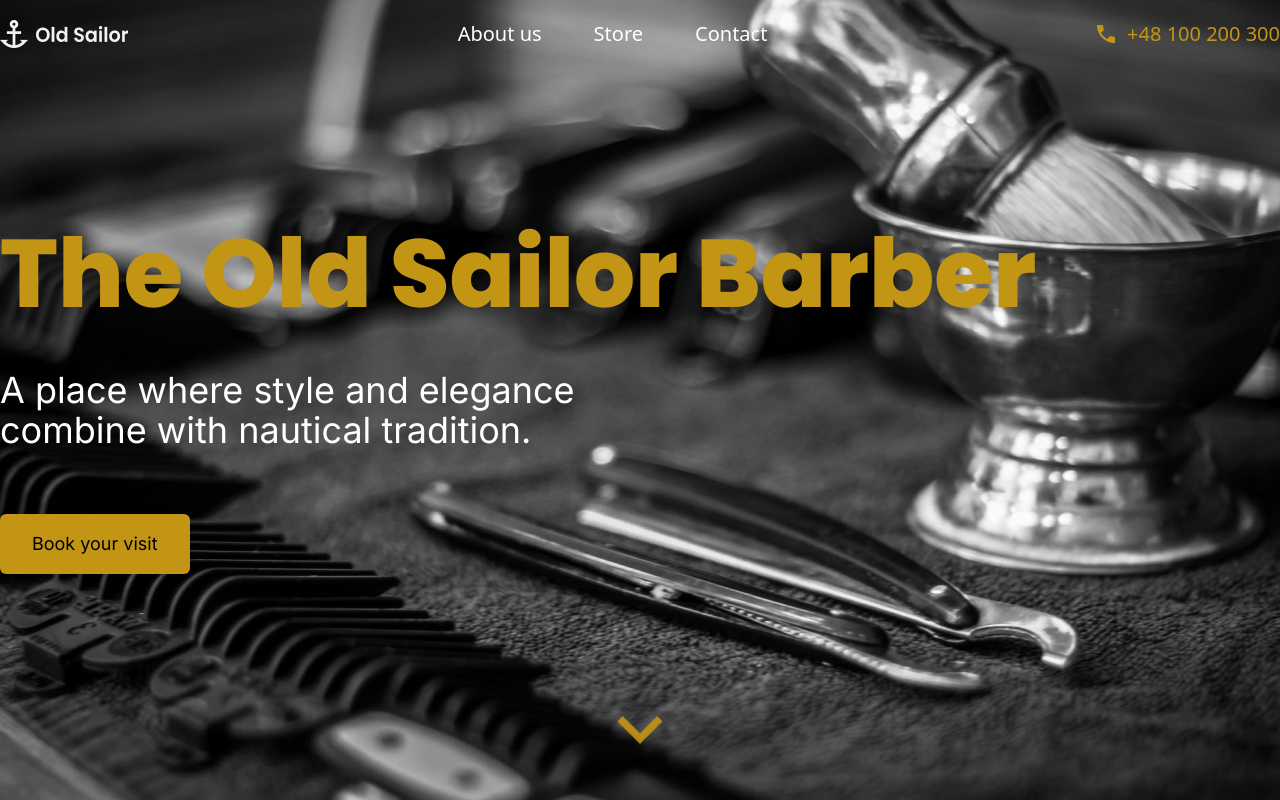
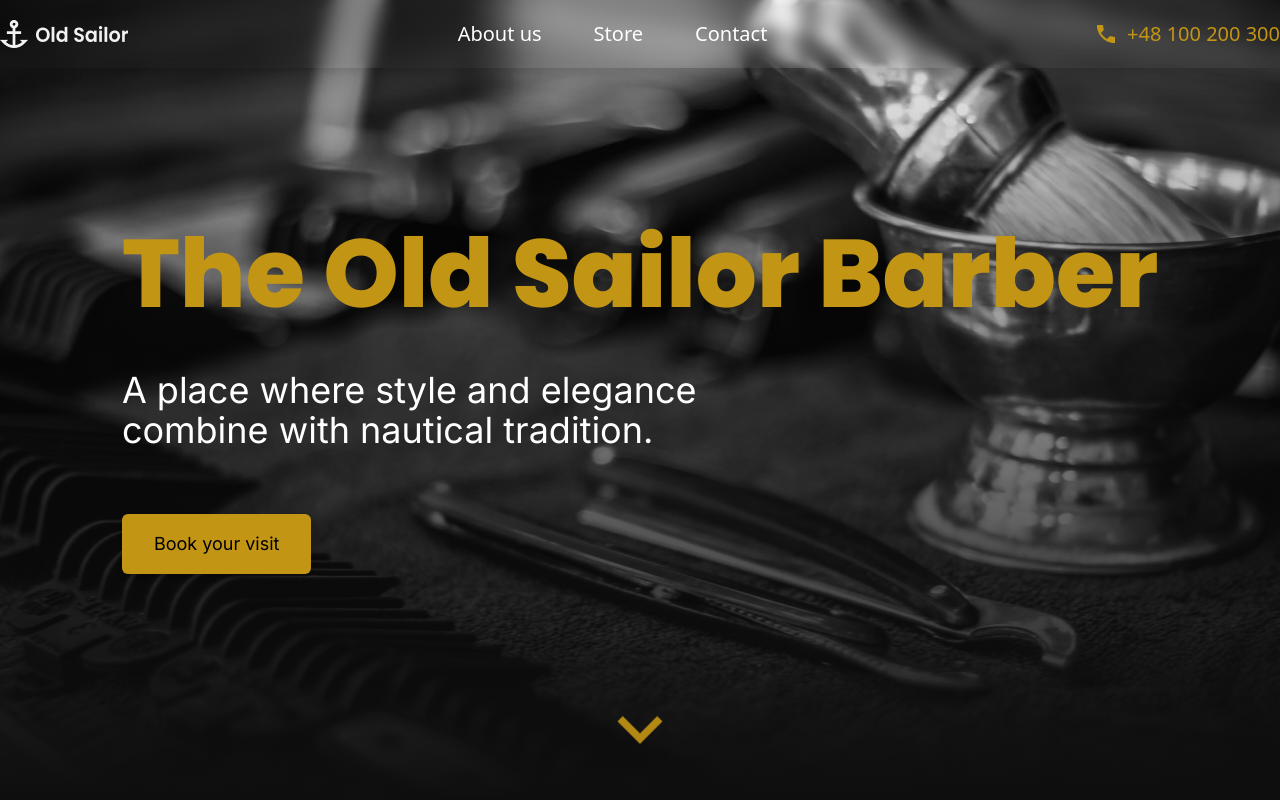
Before and after one commit to Patrykbarc/react-old-sailor, a React (Vite) app: page / in a window 1280 px wide. Shown: the top 800 px of the page. Built offline with nearby package versions, Linux system fonts and the light colour scheme.

Commit message:
Shadow layer on hero section

```diff
--- a/package.json
+++ b/package.json
@@ -11,7 +11,8 @@
   },
   "dependencies": {
     "react": "^18.2.0",
-    "react-dom": "^18.2.0"
+    "react-dom": "^18.2.0",
+    "sass": "^1.70.0"
   },
   "devDependencies": {
     "@types/react": "^18.2.15",
--- a/src/components/AboutCard/AboutCard.jsx
+++ b/src/components/AboutCard/AboutCard.jsx
@@ -1,10 +1,16 @@
 export function Card({ text, src, alt }) {
-   return (
-      <div>
-         <div className="bg-gray-200 transition-all duration-500 flex justify-center saturate-0 hover:saturate-[1.3]">
-            <img className="w-full" src={src} alt={alt} />
-         </div>
-         <p className="text-white text-4xl mt-10 font-title font-bold text-center">{text}</p>
+  return (
+    <div>
+      <div className="flex justify-center overflow-hidden bg-gray-200 saturate-0 transition-all duration-500 hover:saturate-[1.3]">
+        <img
+          className="w-full transition-transform hover:scale-[1.05] duration-300"
+          src={src}
+          alt={alt}
+        />
       </div>
-   )
+      <p className="mt-10 text-center font-title text-4xl font-bold text-white">
+        {text}
+      </p>
+    </div>
+  );
 }
--- a/src/components/Chevron/Chevron.jsx
+++ b/src/components/Chevron/Chevron.jsx
@@ -1,7 +1,7 @@
 
 export function Chevron() {
    return (
-      <a href="#about" className='absolute bottom-0 mb-12 animate-pulse scale-125'>
+      <a href="#about" className='absolute bottom-0 mb-12 animate-pulse left-1/2 transform -translate-x-1/2 scale-125'>
          <img src="./src/assets/chevron.svg" alt="Scroll down" />
       </a>
    );
--- a/src/components/HeroSection/HeroSection.jsx
+++ b/src/components/HeroSection/HeroSection.jsx
@@ -1,16 +1,19 @@
 import { Button } from "../Button/Button";
 import { Chevron } from "../Chevron/Chevron";
+import "./HeroSection.scss";
 
 export function Hero() {
   return (
-      <section id="hero">
-         <div className="relative d-flex flex-col bg-hero-image h-screen bg-cover bg-no-repeat flex items-center justify-center">
+    <section id="hero" className="hero">
+      <div className="d-flex relative flex h-screen flex-col items-center justify-center bg-hero-image bg-cover bg-no-repeat">
+        <div className="hero-shadow" />
+        <div className="hero-content">
           <div className="container px-8 sm:px-0">
             <div className="mb-16">
-                  <h1 className="text-brand text-8xl font-title font-semibold mb-12">
+              <h1 className="mb-12 font-title text-8xl font-semibold text-brand">
                 The Old Sailor Barber
               </h1>
-                  <p className="text-4xl font-body text-white">
+              <p className="font-body text-4xl text-white">
                 A place where style and elegance
                 <br />
                 combine with nautical tradition.
@@ -20,6 +23,7 @@ export function Hero() {
           </div>
           <Chevron />
         </div>
+      </div>
     </section>
   );
 }
--- /dev/null
+++ b/src/components/HeroSection/HeroSection.scss
@@ -0,0 +1,21 @@
+.hero-shadow {
+  &::before {
+    content: "";
+    position: absolute;
+    z-index: 1;
+    height: 100%;
+    width: 100%;
+    left: 0;
+    bottom: 0;
+    background: rgb(14, 14, 14);
+    background: linear-gradient(
+      0deg,
+      rgba(14, 14, 14, 1) 0%,
+      rgba(255, 255, 255, 0) 100%
+    );
+  }
+}
+
+.hero-content {
+  z-index: 2;
+}
--- a/src/components/Navigation/Navigation.jsx
+++ b/src/components/Navigation/Navigation.jsx
@@ -1,6 +1,6 @@
 export function Navigation() {
   return (
-    <div className="fixed top-0 z-10 w-full py-5">
+    <div className="fixed top-0 z-10 w-full py-5 shadow-xl backdrop-blur">
       <div className="container mx-auto flex justify-between text-xl text-white">
         <a href="">
           <img src="./src/assets/logo.png" alt="" />
```
Also changed, not shown: 1 other file (tests, documents, lock files or other folders). Lines whose indentation alone changed are shown as unchanged.
